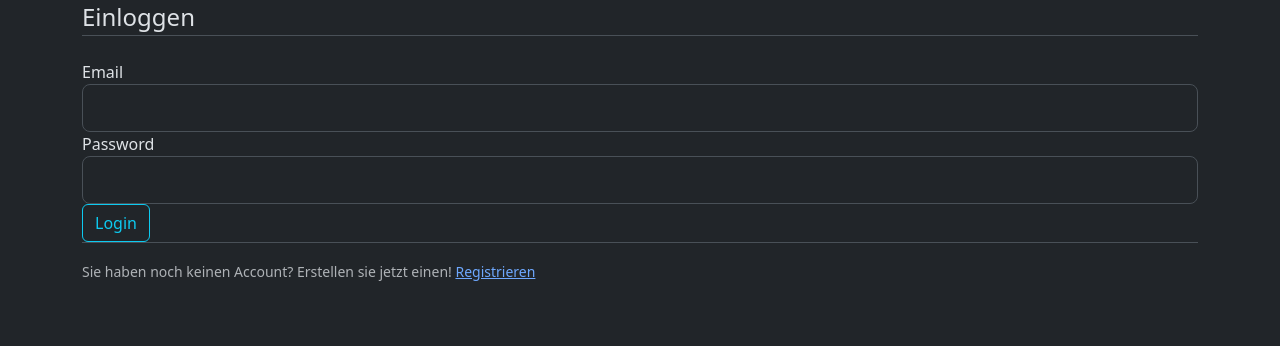
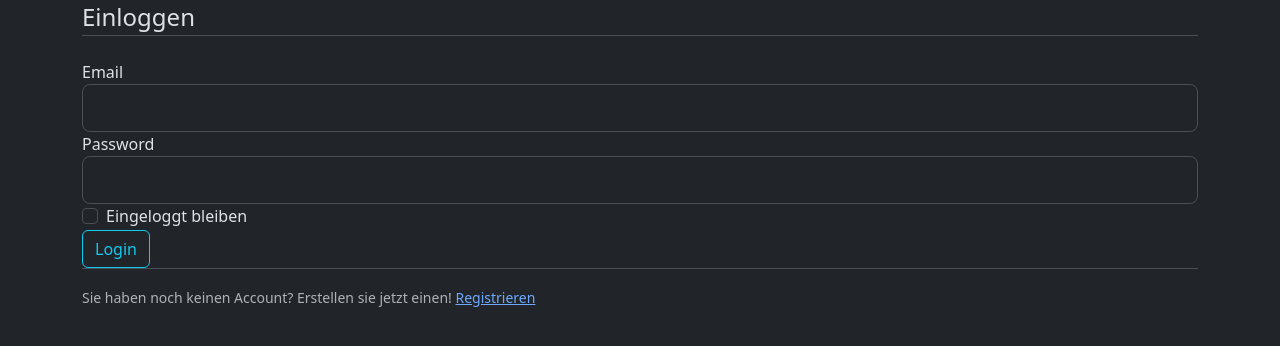
Before and after one commit to MarvinMesaric/mawbot, a Flask app: page /login in a window 1280 px wide. Shown: the part 217-563 px from the top of the page. Run offline with Flask 3, Linux system fonts and the light colour scheme.

```diff
--- a/mawbot/templates/login.html
+++ b/mawbot/templates/login.html
@@ -13,6 +13,10 @@
                         {{ form.password.label(class="form-control-label") }}
                         {{ form.password(class="form-control form-control-lg")}}
                     </div>
+                    <div class="form-check">
+                        {{ form.remember(class="form-check-input") }}
+                        {{  form.remember.label(class="form-check-label") }}
+                    </div>
                 </fieldset>
                 <div class="form-group">
                     {{ form.submit(class="btn btn-outline-info") }}
```
